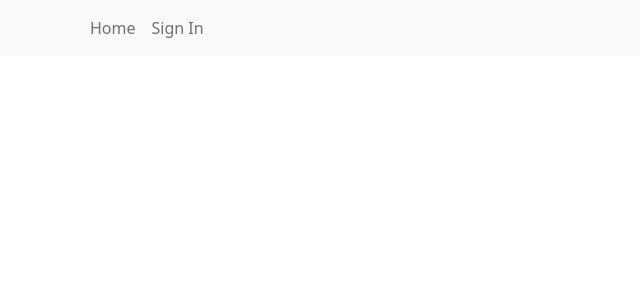
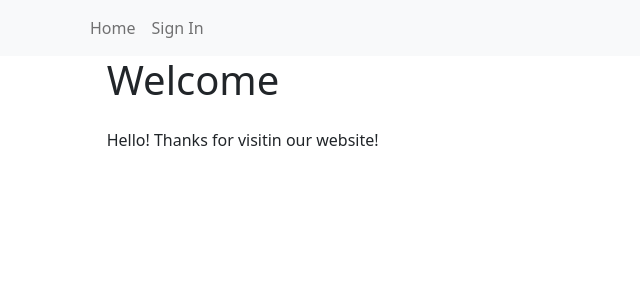
Before and after one commit to RobBerger/lo7-assignment-FSWD1054, a React (Create React App) app: page / in a window 1280 px wide. Shown: the top 300 px of the page, without its empty margins (0-640 px from the left). Built offline with nearby package versions, Linux system fonts and the light colour scheme.

Commit message:
set up Welcome.js

```diff
--- a/src/Welcome.js
+++ b/src/Welcome.js
@@ -1,7 +1,12 @@
 import React from "react";
 
 function Welcome() {
-
+    return (
+        <>
+        <h1>Welcome</h1>
+        <p>Hello! Thanks for visitin our website!</p>
+        </>
+    )
 }
 
 export default Welcome;
```
